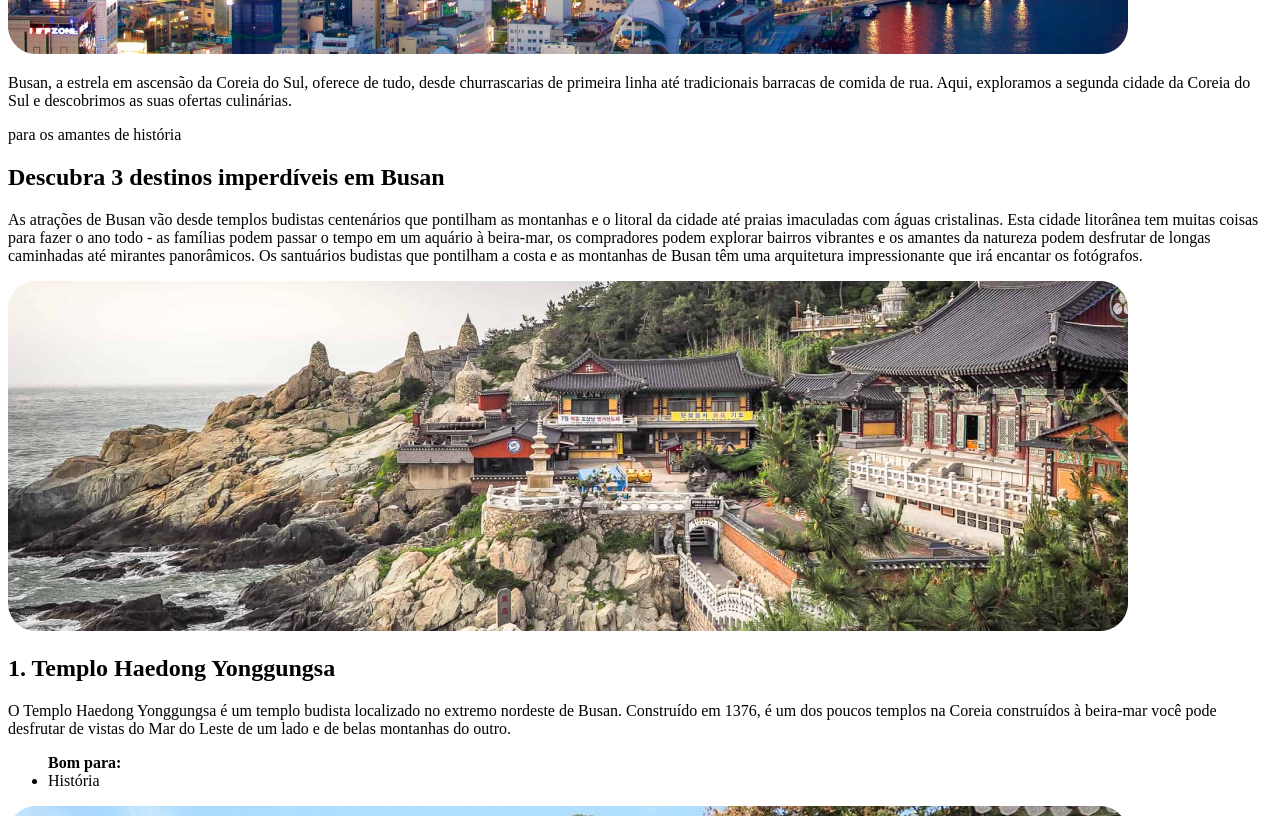
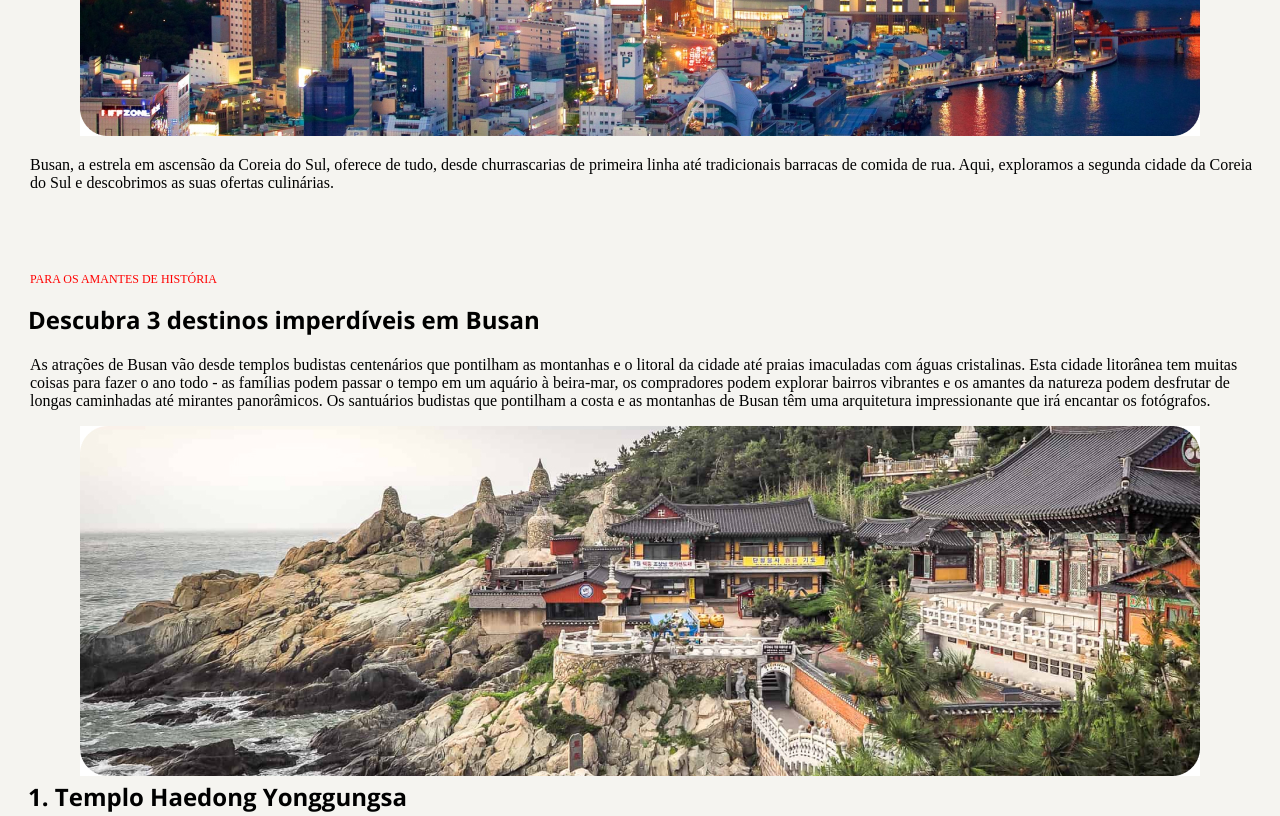
Before and after one commit to gustavin97/desafio, a plain HTML site: page index.html in a window 1280 px wide. Shown: the part 720-1536 px from the top of the page. Drawn offline with nearby package versions, Linux system fonts and the light colour scheme.

Commit message:
ajuste de texto

```diff
--- a/index.html
+++ b/index.html
@@ -4,9 +4,16 @@
     <meta charset="UTF-8">
     <meta name="viewport" content="width=device-width, initial-scale=1.0">
     <title>Local turistico</title>
+
+
+    <link rel="preconnect" href="https://fonts.googleapis.com">
+<link rel="preconnect" href="https://fonts.gstatic.com" crossorigin>
+<link href="https://fonts.googleapis.com/css2?family=Open+Sans:ital,wght@0,300..800;1,300..800&display=swap" rel="stylesheet">
+
+    <link rel="stylesheet" href="style.css">
 </head>
 <body>
-    <p>SUA PRÓXIMA VIAGEM:</p>
+    <header>SUA PRÓXIMA VIAGEM:</header>
     <main>
 
 <h1>Conheça Busan</h1>
@@ -14,7 +21,7 @@
 <img src="assets/busan.jpg" alt="cidade de busan">
 
 <p>Busan, a estrela em ascensão da Coreia do Sul, oferece de tudo, desde churrascarias de primeira linha até tradicionais barracas de comida de rua. Aqui, exploramos a segunda cidade da Coreia do Sul e descobrimos as suas ofertas culinárias.</p>
-<p>para os amantes de história</p>
+<p><span>PARA OS AMANTES DE HISTÓRIA</span></p>
 
 <section>
     <h2>Descubra 3 destinos imperdíveis em Busan</h2>
@@ -63,9 +70,9 @@
 
  </main>
 
+</body>
  <footer>
     <p>As melhores coisas para fazer em Busan mostram a reputação da cidade como um importante porto marítimo na Ásia. Frequentemente vista como a essência da Coreia do Sul, você experimentará uma atmosfera única em termos de diversidade étnica e cultural, já que a cidade recebe um público cosmopolita o ano todo.</p>
  </footer>
 
-</body>
 </html>
--- /dev/null
+++ b/style.css
@@ -0,0 +1,72 @@
+header{
+    color: red;
+    font-family: "Open Sans", sans-serif;
+    font-size: 16px;
+    margin-top: 88px;
+    margin-right: 930px;
+
+
+}
+span{
+    color: red;
+    margin-right: 20px;
+
+}
+
+body{
+    background-color: #F5F4F0;
+    padding:auto;
+    text-align: center;
+    margin: 8px auto;
+}
+
+h1, h2 {
+    font-family: "Open Sans", sans-serif;
+
+}
+
+li{
+    color: blue;
+    text-decoration: none;
+
+}
+
+h1{
+    margin-right: 860px;
+}
+
+span {
+    display: flex;
+    margin-left: 0px;
+    font-size: 12px;
+    margin-top: 64px;
+
+}
+h2{
+    display: flex;
+    margin-top: 0px;
+    margin-left:28px ;
+}
+
+p{
+    display: flex;
+    text-align:left;
+margin-right: 20px;
+margin-left: 30px;
+}
+
+
+footer {
+    color: red;
+    margin-top: 40px;
+
+}
+
+ul li {
+    margin-right: 1200px;
+
+}
+
+strong{
+    display: flex;
+}
```
